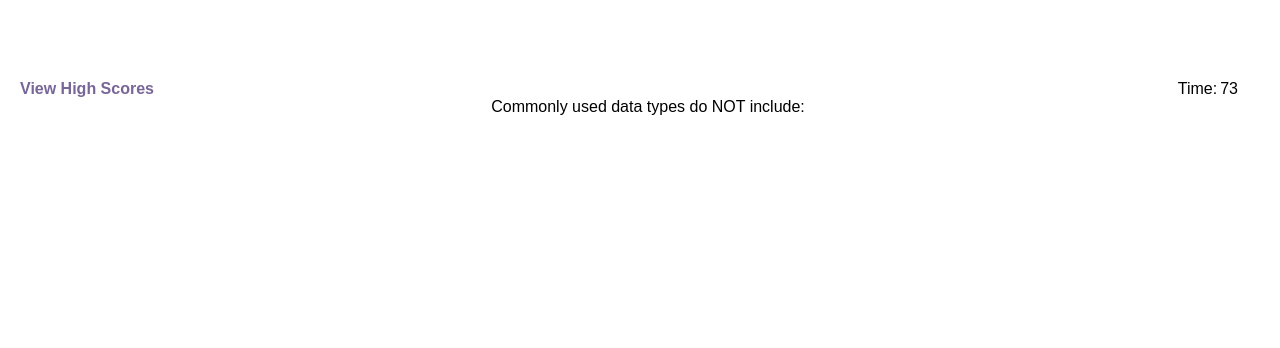
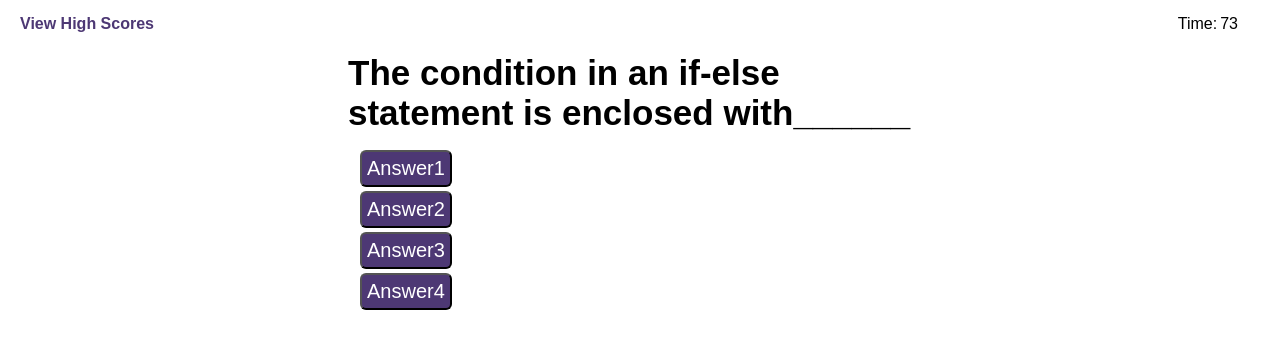
Before and after one commit to Jerbert16/interview-coding-assessment-quiz, a plain HTML site: page index.html in a window 1280 px wide. Both pictures are taken after a click on the button "Start Quiz!". Drawn offline with Linux system fonts and the light colour scheme.

Commit message:
created elements within JS to pose questions. Styled them and added answer buttons.

```diff
--- a/Assets/script.js
+++ b/Assets/script.js
@@ -11,27 +11,60 @@ const highScore = "";
 const myInitials = "";
 let timer;
 let timerCount = 75;
-let question1 = "Commonly used data types do NOT include: "
+let questions = [
+  "Commonly used data types do NOT include______ ",
+  "The condition in an if-else statement is enclosed with______",
+  "Arrays in JavaScript can be used to store_______",
+];
 
-function startGame () {
+function startGame() {
   startButton.disabled = true;
   startTimer();
-poseQuestion ();
+  poseQuestion();
 }
 
+function poseQuestion() {
+  questionEl.setAttribute(
+    "style",
+    "font-size:35px; text-align:left; font-weight:bold;"
+  );
+  questionEl.innerHTML = "";
 
-function poseQuestion (){
+  const theQuestion = document.createElement("div");
+  questionEl.append(theQuestion);
+  theQuestion.className = "theQuestion";
+  theQuestion.textContent = "The condition in an if-else statement is enclosed with______";
 
-    questionEl.innerHTML = question1;
+  const answers = document.createElement("div");
+  questionEl.append(answers);
+  answers.className = "theAnswers";
+
+  const answerOne = document.createElement("button");
+  answers.append(answerOne);
+  answerOne.innerText = "Answer1";
+
+
+  const answerTwo = document.createElement("button");
+  answers.append(answerTwo);
+  answerTwo.innerText = "Answer2";
+
+
+  const answerThree = document.createElement("button");
+  answers.append(answerThree);
+  answerThree.innerText = "Answer3";
+
+
+  const answerFour = document.createElement("button");
+  answers.append(answerFour);
+  answerFour.innerText = "Answer4";
 }
 
 function startTimer() {
-    // Sets timer
-    timer = setInterval(function() {
+  timer = setInterval(function () {
     timerCount--;
     timerEl.textContent = timerCount;
+
     if (timerCount === 0) {
-        // Clears interval
       clearInterval(timer);
       loseGame();
     }
--- a/Assets/style.css
+++ b/Assets/style.css
@@ -4,10 +4,11 @@
 
 body {
   width: 100%;
-  margin-top: 5em;
+  margin-top: 15px;
 }
 
 header {
+  margin-bottom: 15px;
   display: flex;
   justify-content: flex-end;
   padding-right: 50px;
@@ -17,7 +18,7 @@ header {
 .high-scores {
   width: 100%;
   padding-left: 12px;
-  color: #786699;
+  color: #4d3874;
   font-weight: bolder;
 }
 
@@ -43,13 +44,16 @@ main {
   justify-content: center;
 }
 
+
 .quiz-questions {
   display: flex;
   flex-wrap: wrap;
   justify-content: center;
 }
 
+
 p {
+
   text-align: center;
   font-weight: bold;
   font-size: 20px;
@@ -58,15 +62,41 @@ p {
   margin-bottom: 40px;
 }
 
+
+
 button {
   padding: 5px;
+  margin: 2px;
   width: fit-content;
   font-size: 20px;
   color: white;
-  background-color: #786699;
+  background-color: #4d3874;
   border-radius: 6px;
 }
+
 
 button:hover {
     opacity: 70%;
 }
+
+.theQuestion {
+  display: flex;
+  flex-wrap: wrap;
+  margin-top: 5px;
+  height: fit-content;
+  width: 600px;
+}
+
+.theAnswers {
+  display: flex;
+  flex-wrap: wrap;
+  height: fit-content;
+  width: 600px;
+  margin-top: 15px;
+  margin-left: 10em;
+  margin-right: 10em;
+  margin-bottom: 1em;
+  display: flex;
+  justify-content: center;
+  flex-direction: column;
+}
```
Lines whose indentation alone changed are shown as unchanged.
